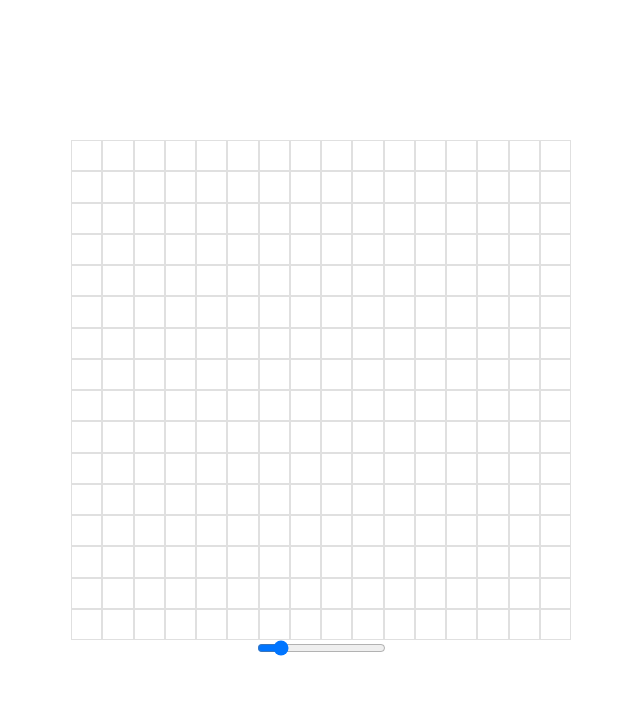
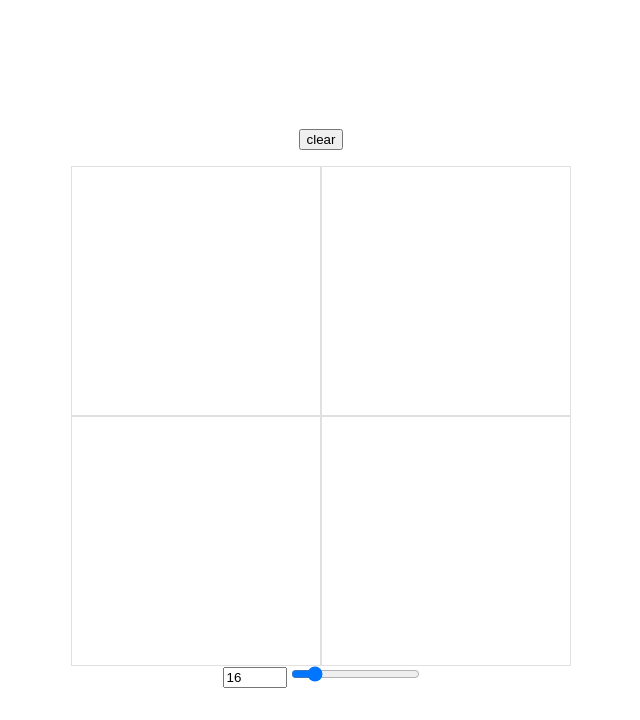
Before and after one commit to KaysanMR/etch-a-sketch, a plain HTML site: page index.html in a window 1280 px wide. Shown: the whole page, without its empty margins (319-959 px from the left). Drawn offline with Linux system fonts and the light colour scheme.

Commit message:
Sync input field to resolution slider

```diff
--- a/index.html
+++ b/index.html
@@ -9,8 +9,13 @@
     <script src="script.js" defer></script>
 </head>
 <body>
+    <div class="options flex">
+        <button id="clear">clear</button>
+
+    </div>
     <div id="grid"></div>
     <div class="slidecontainer">
+        <input type="number" min="2" max="100" value="16" class="inputNumber" />
         <input type="range" min="2" max="100" value="16" class="slider" id="gridSize">
     </div>
 </body>
--- a/script.js
+++ b/script.js
@@ -2,17 +2,27 @@
 
 const grid = document.querySelector('#grid');
 const divWidth = grid.offsetWidth;
-let resolution = 16;
+let resolution = 2;
 
-function createGrid(res) {
-    grid.style.setProperty('--grid-rows', res);
-    grid.style.setProperty('--grid-cols', res);
-    for (i = 0; i < (res ** 2); i++) {
+
+grid.addEventListener("mousemove", draw);
+grid.addEventListener("dragstart", (e) => e.preventDefault());
+
+const slider = document.getElementById("gridSize");
+const field = document.querySelector(".inputNumber")
+
+updateResolution();
+
+createGrid(resolution);
+
+function createGrid() {
+    grid.style.setProperty('--grid-rows', resolution);
+    grid.style.setProperty('--grid-cols', resolution);
+    for (i = 0; i < (resolution ** 2); i++) {
         let cell = document.createElement("div");
         grid.appendChild(cell).className = `cell ${i}`;
     };
 };
-
 
 function draw(e) {
     e.stopPropagation();
@@ -21,14 +31,16 @@ function draw(e) {
     e.target.style.borderColor = "black";
 };
 
-grid.addEventListener("mousemove", draw);
-grid.addEventListener("dragstart", (e) => e.preventDefault());
+function updateResolution() {
+    slider.onchange = () => {
+        field.value = slider.value;
+        resolution = slider.value;
+        console.log(resolution);
+    };
 
-const size = document.getElementById("gridSize");
-
-size.oninput = () => {
-    resolution = size.value;
-    console.log(resolution);
+    field.onchange = () => {
+        slider.value = field.value;
+        resolution = field.value;
+        console.log(resolution);
+    };
 }
-
-createGrid(resolution);
--- a/style.css
+++ b/style.css
@@ -14,7 +14,6 @@ body {
 
 .flex {
     display: flex;
-    flex-direction: row;
 }
 
 #grid {
@@ -33,3 +32,12 @@ body {
 .cell {
     border: 0.5px solid hsla(1,0%,0%,12%);
 }
+
+.options {
+    flex-direction: row;
+}
+
+#clear {
+    margin: 1rem;
+    align-items: left;
+}
```
